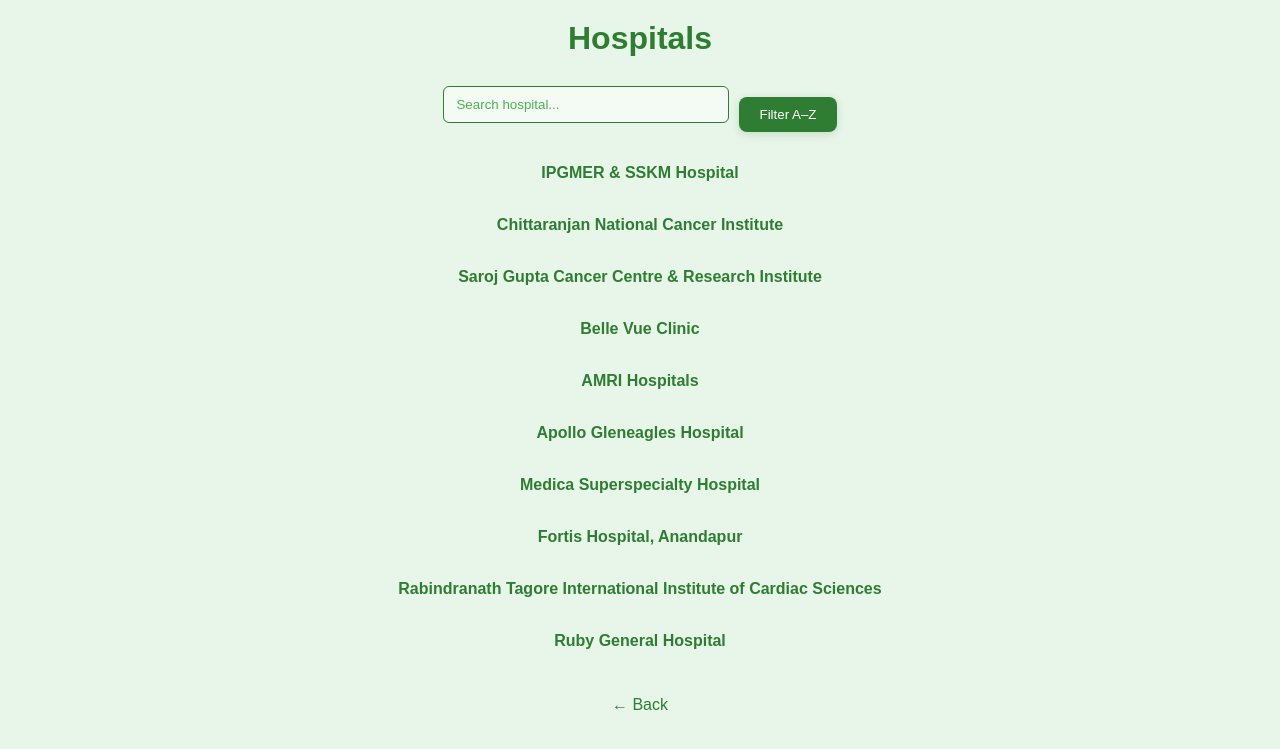
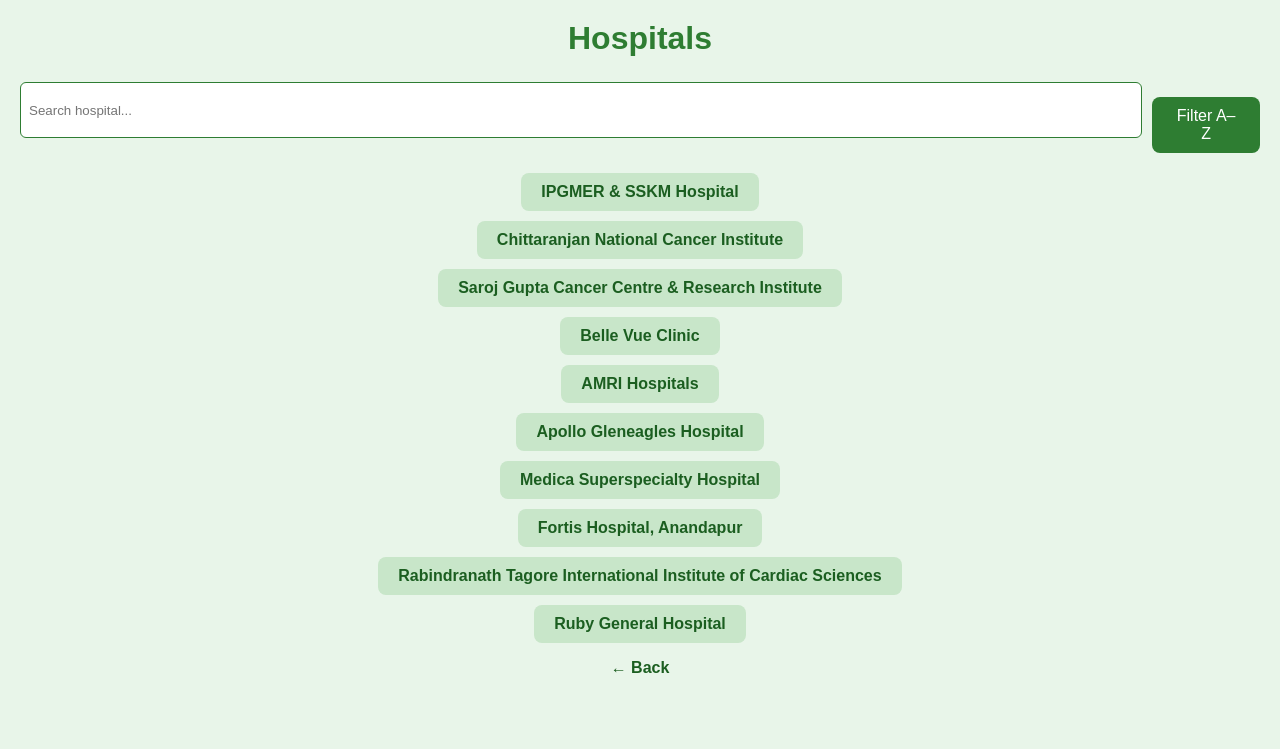
Before and after one commit to abhirup2911/MediSlotBook, a Flask app: page /hospitals in a window 1280 px wide. Shown: the top 749 px of the page. Run offline with Flask 3, Linux system fonts and the light colour scheme.

Commit message:
Update style.css

```diff
--- a/static/style.css
+++ b/static/style.css
@@ -1,4 +1,4 @@
-/* Base: green medical theme */
+/* General styling */
 body {
   font-family: Arial, sans-serif;
   text-align: center;
@@ -12,8 +12,18 @@ h1, h2 {
   margin: 20px;
 }
 
-/* Buttons (shared) */
-button, .btn {
+a {
+  text-decoration: none;
+  color: #1b5e20;
+  font-weight: bold;
+}
+
+a:hover {
+  color: #004d00;
+}
+
+/* Buttons */
+button {
   padding: 10px 20px;
   margin-top: 20px;
   background: #2e7d32;
@@ -21,21 +31,14 @@ button, .btn {
   border: none;
   border-radius: 8px;
   cursor: pointer;
-  transition: transform 0.08s ease-in-out, box-shadow 0.2s ease;
-  box-shadow: 0 2px 8px rgba(46,125,50,0.2);
+  font-size: 16px;
 }
 
-button:hover, .btn:hover {
+button:hover {
   background: #1b5e20;
 }
 
-button:active, .btn:active {
-  transform: scale(0.98);
-}
-
-/* -----------------------------
-   Welcome screen + animations
-------------------------------*/
+/* Welcome animation */
 .welcome-screen {
   position: absolute;
   top: 40%;
@@ -49,27 +52,20 @@ button:active, .btn:active {
 
 @keyframes fadeUp {
   from { opacity: 1; transform: translate(-50%, -50%); }
-  to   { opacity: 0; transform: translate(-50%, -150%); }
+  to { opacity: 0; transform: translate(-50%, -150%); }
 }
 
+/* Choice screen */
 .choice-screen {
   display: none;
   margin-top: 100px;
-  opacity: 0;
 }
 
-@keyframes fadeIn {
-  from { opacity: 0; }
-  to   { opacity: 1; }
-}
-
-/* Options */
 .options {
   display: flex;
   justify-content: center;
   gap: 30px;
   margin-top: 30px;
-  flex-wrap: wrap;
 }
 
 .box {
@@ -80,104 +76,91 @@ button:active, .btn:active {
   color: #1b5e20;
   font-size: 20px;
   font-weight: bold;
-  transition: transform 0.12s ease, box-shadow 0.2s ease, background 0.2s ease;
-  box-shadow: 0 4px 14px rgba(0,0,0,0.08);
+  transition: 0.3s;
 }
 
 .box:hover {
   background: #81c784;
-  transform: translateY(-2px);
-  box-shadow: 0 8px 20px rgba(0,0,0,0.12);
 }
 
-/* Search + filter */
+/* Search and filter bar */
 .search-filter {
   display: flex;
   justify-content: center;
-  align-items: center;
   gap: 10px;
-  margin: 20px 0;
-  flex-wrap: wrap;
+  margin: 20px;
 }
 
-.search-filter input {
-  padding: 10px 12px;
-  width: 260px;
+.search-filter input,
+.search-filter select {
+  padding: 8px;
+  border-radius: 6px;
   border: 1px solid #2e7d32;
-  border-radius: 6px;
-  outline: none;
-  background: #f3fbf4;
 }
 
-.search-filter input::placeholder {
-  color: #4caf50;
+/* Lists (Hospitals, Labs, etc.) */
+ul {
+  list-style-type: none;
+  padding: 0;
 }
 
-/* Lists */
-ul {
-  list-style: none;
-  padding: 0;
-  margin: 0 auto;
-  max-width: 960px;
-}
-
-.hospital-item,
-.lab-item {
+li {
   margin: 10px 0;
 }
 
-.hospital-item a,
-.lab-item a {
+li a {
+  background: #c8e6c9;
+  padding: 10px 20px;
+  border-radius: 8px;
   display: inline-block;
-  text-decoration: none;
-  color: #2e7d32;
-  font-weight: bold;
-  padding: 12px 16px;
-  border-radius: 10px;
-  transition: background 0.2s ease, color 0.2s ease, transform 0.08s ease;
+  transition: 0.3s;
 }
 
-.hospital-item a:hover,
-.lab-item a:hover {
-  background: #c8e6c9;
-  color: #1b5e20;
-  transform: translateY(-1px);
+li a:hover {
+  background: #a5d6a7;
 }
 
-/* Beds/tests availability */
-.beds, .slots {
-  color: #d32f2f;
+/* Booking forms */
+form {
+  margin: 20px auto;
+  max-width: 400px;
+  background: #f1f8e9;
+  padding: 20px;
+  border-radius: 12px;
+  box-shadow: 0 2px 6px rgba(0,0,0,0.1);
+}
+
+label {
+  font-weight: bold;
+  display: block;
+  margin-top: 10px;
+  margin-bottom: 5px;
+}
+
+input, select {
+  width: 90%;
+  padding: 8px;
+  margin: 5px 0 15px;
+  border: 1px solid #2e7d32;
+  border-radius: 6px;
+}
+
+/* Confirmation pages */
+p strong {
+  color: #2e7d32;
+}
+
+p span {
+  color: red;
   font-weight: bold;
 }
 
-/* Back links */
-a[href="/"], a[href="/hospitals"], a[href="/pathology"] {
-  display: inline-block;
-  margin: 24px 0;
-  text-decoration: none;
-  color: #2e7d32;
+/* Payment page styling */
+.payment-box {
+  background: #f1f8e9;
+  padding: 30px;
+  border-radius: 12px;
+  max-width: 400px;
+  margin: 40px auto;
+  box-shadow: 0 2px 8px rgba(0,0,0,0.15);
 }
-
-a[href="/"]:hover,
-a[href="/hospitals"]:hover,
-a[href="/pathology"]:hover {
-  text-decoration: underline;
-}
-
-/* Responsive */
-@media (max-width: 600px) {
-  .options {
-    flex-direction: column;
-    gap: 15px;
-  }
-
-  .box {
-    width: 80%;
-    margin: 0 auto;
-  }
-
-  .search-filter input {
-    width: 85vw;
-    max-width: 360px;
-  }
-}
```
